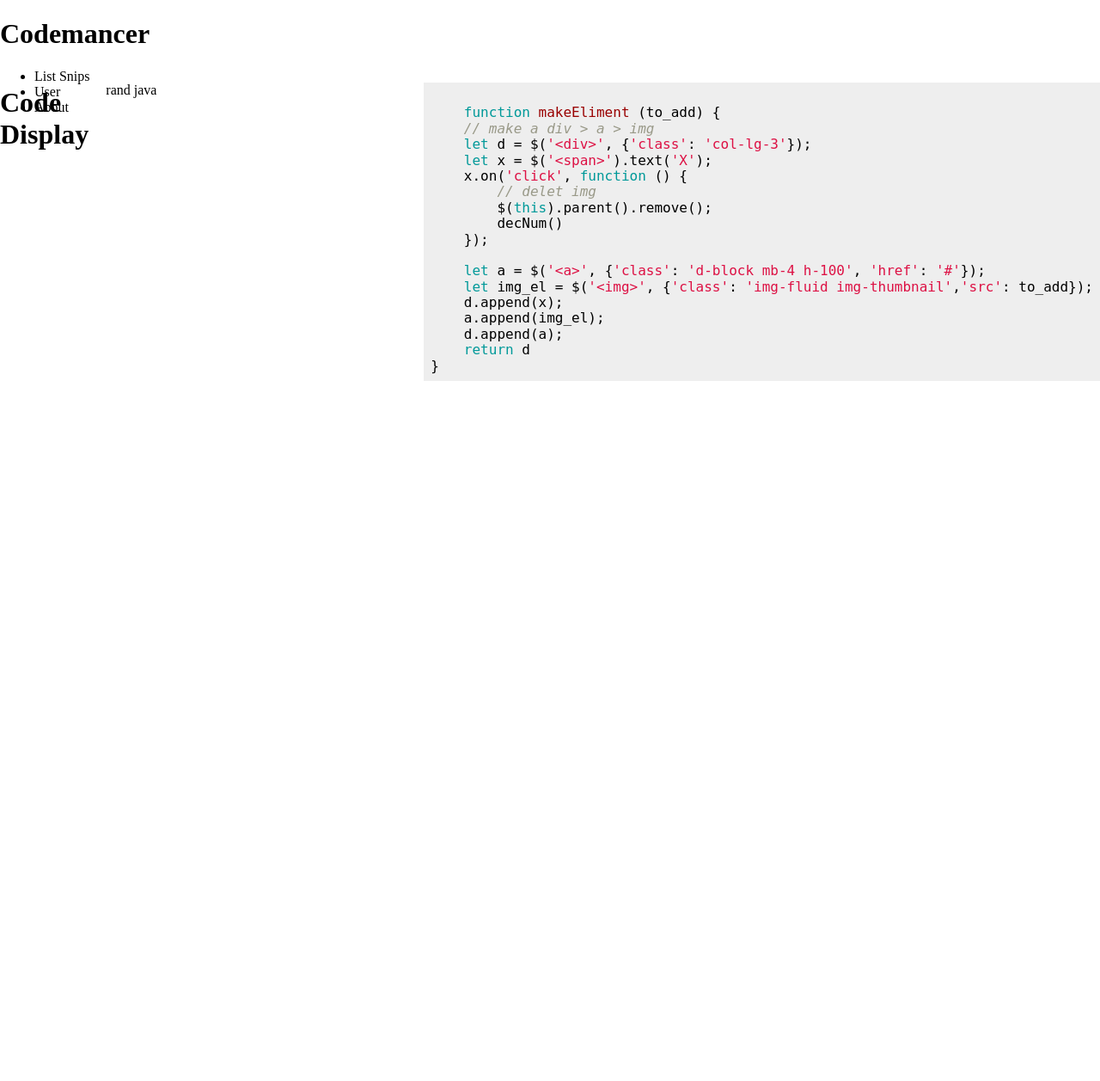
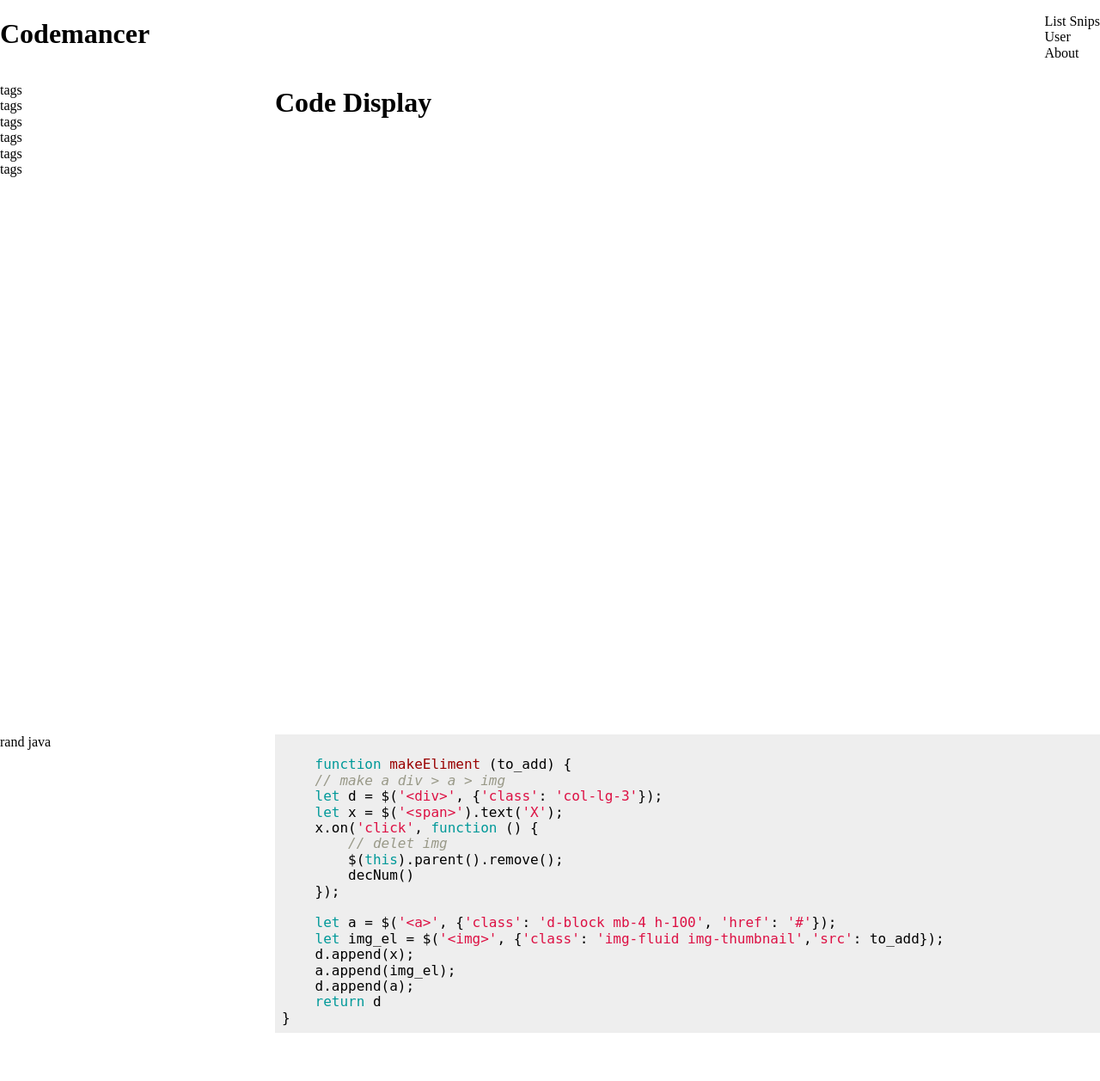
Before and after one commit to chrisrhayden/codemancer, a Django app: a page that uses pages/templates/base.html in a window 1280 px wide. Shown: the whole page at 86% size. Before the commit the page ends 443 px from the top, so only its background shows below. Run offline with Django 3.2, Linux system fonts and the light colour scheme; data comes from the database, SQL or seed files in the repository; some libraries are stand-ins or nearby versions.

Commit message:
worked on css grid

```diff
--- a/pages/static/pages/css/style.css
+++ b/pages/static/pages/css/style.css
@@ -1,33 +1,37 @@
+body {
+    display: grid;
+    grid-template-rows: 80px 2fr 1fr 40px;
+    grid-template-columns: 1fr 3fr;
+    grid-template-areas:
+        "header header"
+        "side main"
+        ". main"
+        "footer footer";
+}
+
 header {
     grid-area: header;
+    display: grid;
+    grid-template-columns: 1fr 1fr;
 }
 
-.nav-header {
-    grid-row-start: 1;
-    grid-row-end: 1;
-    grid-column-start: 2;
-    grid-column-end: auto;
-    grid-area: header;
+.header-nav {
+    list-style: none;
+    justify-self: end;
+}
+
+.side-nav {
+    grid-area: side;
+}
+.side-nav ul {
+    padding: 0;
+    list-style: none;
 }
 
 .main {
     grid-area: main;
 }
 
-
-body {
-    display: grid;
-    grid-template-rows: 80px 2fr 1fr 40px;
-    grid-template-columns: 1fr 3fr;
-    grid-template-areas:
-        "header header header"
-        ". main main"
-        ". . ."
-        "footer footer footer";
-    justify-content: start;
-}
-
-
 .empty {
     background-color: black;
     width: 500px;
--- a/pages/templates/base.html
+++ b/pages/templates/base.html
@@ -18,14 +18,28 @@
 <body>
   <header>
     <h1>Codemancer</h1>
-    <ul class='header-navi'>
+    <ul class='header-nav'>
       <li>List Snips</li>
       <li>User</li>
       <li>About</li>
     </ul>
   </header>
 
+  <div class='side-nav'>
+    <ul>
+      <li>tags</li>
+      <li>tags</li>
+      <li>tags</li>
+      <li>tags</li>
+      <li>tags</li>
+      <li>tags</li>
+    </ul>
+  </div><!-- side-nav -->
+
   {% block first_block %}
+  {% endblock %}
+
+  {% block second_block %}
   {% endblock %}
 
 </body>
--- a/pages/templates/code_display.html
+++ b/pages/templates/code_display.html
@@ -8,7 +8,13 @@
   <script>hljs.initHighlightingOnLoad();</script>
 {% endblock %}
 
-{% block first_block  %}
+
+{% block first_block %}
+
+{% endblock %}
+
+
+{% block second_block  %}
   <h1>Code Display</h1>
   <p>{{ snippet.title }}</p>
   <pre class="code-box"><code class="{{ snippet.language.first.name|lower }}">
```
